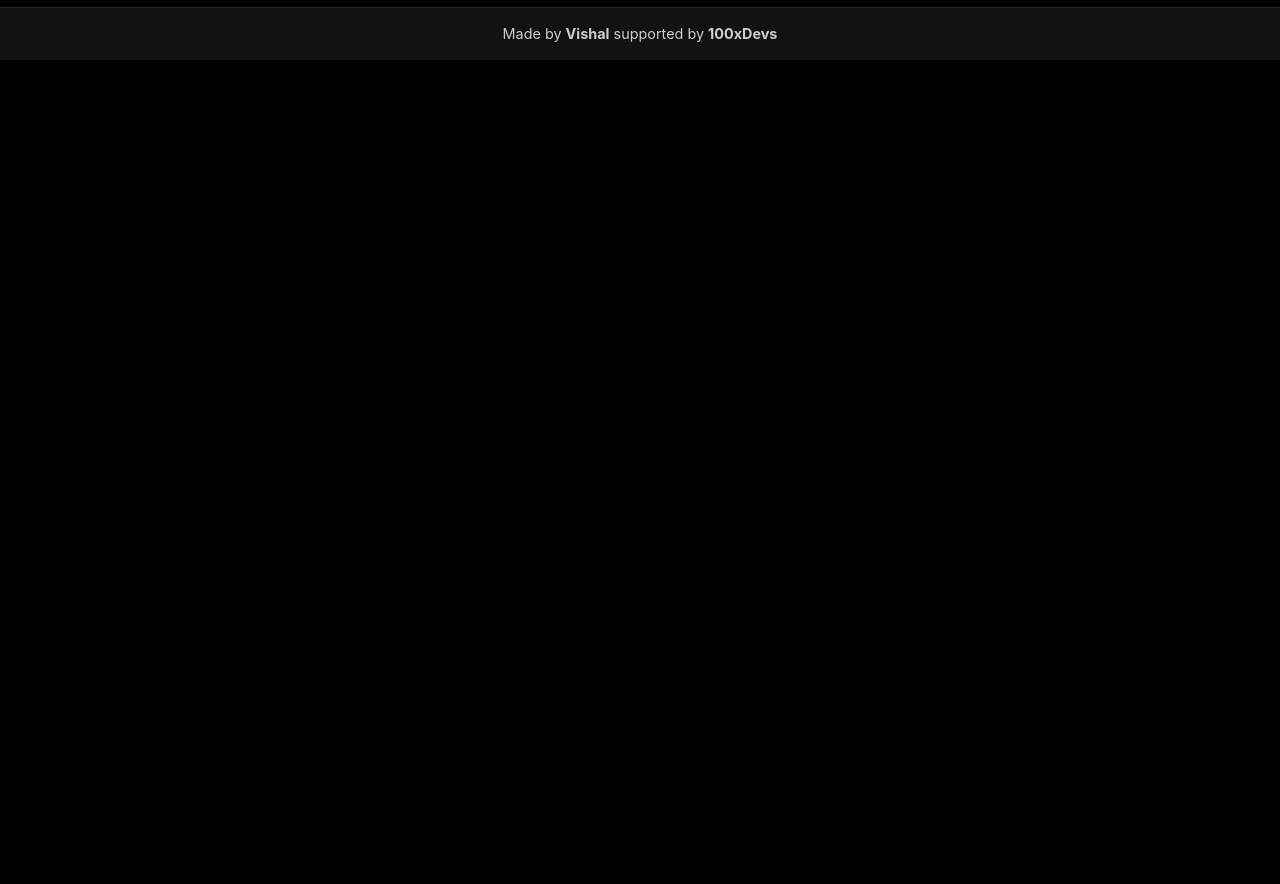
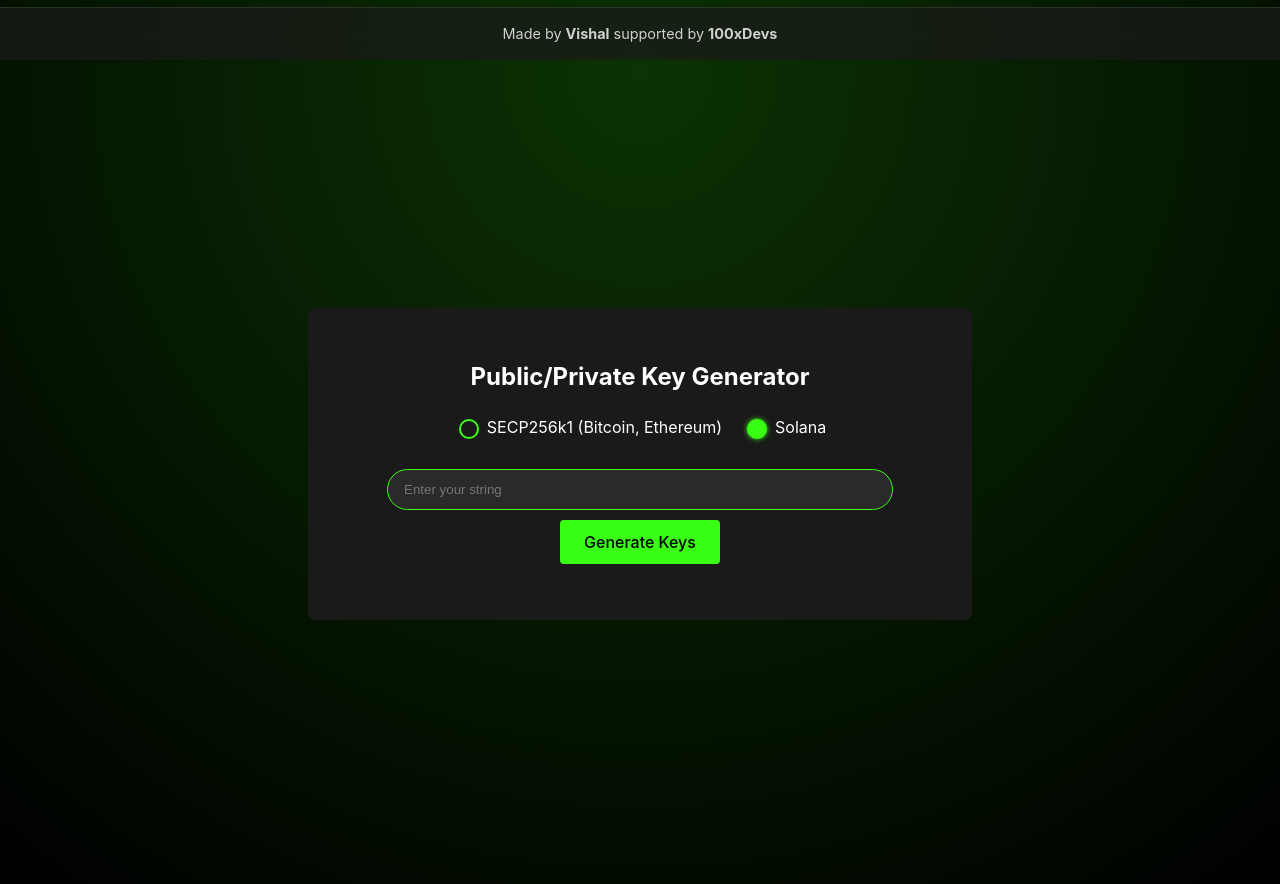
Before and after one commit to Vishalll07/Wallet-Adapter, a React (Vite) app: page / in a window 1280 px wide. Shown: the part 740-1624 px from the top of the page. Before the commit the page ends 944 px from the top, so only its background shows below. Built offline with nearby package versions, Linux system fonts and the light colour scheme.

Commit message:
css changes

```diff
--- a/package.json
+++ b/package.json
@@ -10,10 +10,12 @@
     "preview": "vite preview"
   },
   "dependencies": {
+    "@solana/web3.js": "^1.95.3",
     "elliptic": "^6.5.7",
     "ethers": "^6.13.2",
     "react": "^18.3.1",
-    "react-dom": "^18.3.1"
+    "react-dom": "^18.3.1",
+    "tweetnacl": "^1.0.3"
   },
   "devDependencies": {
     "@eslint/js": "^9.9.0",
--- a/src/App.jsx
+++ b/src/App.jsx
@@ -2,6 +2,7 @@ import './App.css'
 import Navbar from './components/Navbar'; // Add this import at the top of the file
 import { TypeWriter } from './components/TypeWriter';
 import Footer from './components/Footer';
+import KeyGenerator from './components/Keygenerator';
 function App() {
 
 
@@ -10,12 +11,13 @@ function App() {
       <Navbar />
       <div className="home-content">
         <h1 className="main-title">
-          Master and unlock the power of <span className="highlight"><TypeWriter/></span>
+          Master and Unlock the power of<p className="highlight"><TypeWriter/></p>
         </h1>
         <div className="input-container">
           <button className="create-wallet-btn">Connect Wallet</button>
         </div>
       </div>
+      <KeyGenerator />
       <Footer />
     </div>
   )
--- a/src/components/TypeWriter.jsx
+++ b/src/components/TypeWriter.jsx
@@ -8,7 +8,7 @@ export const TypeWriter = () => {
     const [wordIndex, setWordIndex] = useState(0);
     const [typingSpeed, setTypingSpeed] = useState(150);
 
-    const words = ['Wallets','Transactions', 'Crypto', 'WEB3', 'Payments', 'Hashing'];
+    const words = ['Wallets', 'Crypto', 'WEB3', 'Payments', 'Hashing','NFTs','Transactions'];
 
     useEffect(() => {
       const handleTyping = () => {
--- a/src/index.css
+++ b/src/index.css
@@ -28,7 +28,9 @@ body {
   place-items: center;
   min-width: 320px;
   min-height: 100vh;
-  background-color: #000000;
+  background-color: rgba(0, 0, 0, 1);
+ background-image: radial-gradient(circle, rgba(57, 255, 20, 0.2) 0%, rgba(57, 255, 20, 0.1) 50%, rgba(0, 0, 0, 1) 100%);
+
 }
 
 h1 {
@@ -74,7 +76,9 @@ nav {
   justify-content: space-between;
   align-items: center;
   padding: 1rem;
-  background-color: transparent;
+  background-color: rgb(26,26,26,0.6);
+  backdrop-filter: blur(10px);
+  -webkit-backdrop-filter: blur(10px);
   position: fixed;
   top: 0;
   left: 0;
@@ -131,7 +135,7 @@ nav button:hover {
 }
 
 .highlight {
-  background: linear-gradient(to right, #00ffff, #00ff00);
+  background: linear-gradient(to right, #a6ff00, #e900f9);
   -webkit-background-clip: text;
   -webkit-text-fill-color: transparent;
 }
@@ -200,13 +204,120 @@ nav button:hover {
 
 .footer p {
   margin: 0;
-  font-size: 0.9rem; /* Slightly reduced font size */
+  font-size: 0.9rem;
   color: rgba(255, 255, 255, 0.8);
   text-shadow: 0 1px 2px rgba(0, 0, 0, 0.1);
 }
 
 /* Add this new style for the content wrapper */
 .footer-content {
-  max-width: 80%; /* Adjust as needed */
+  max-width: 80%;
   margin: 0 auto;
 }
+
+/* Key Generator styles */
+.key-generator-container {
+  display: flex;
+  justify-content: center;
+  align-items: center;
+  min-height: calc(100vh - 10rem); /* Adjust for top and bottom padding */
+  padding: 20px;
+}
+
+.key-generator {
+  background-color: #1a1a1a;
+  border-radius: 8px;
+  padding: 2rem;
+  width: 100%;
+  max-width: 600px;
+  display: flex;
+  flex-direction: column;
+}
+
+.key-generator h2 {
+  color: #ffffff;
+  margin-bottom: 20px;
+}
+
+.radio-group {
+  display: flex;
+  justify-content: center;
+  margin-bottom: 20px;
+}
+
+.radio-label {
+  display: flex;
+  align-items: center;
+  margin: 0 10px;
+  cursor: pointer;
+}
+
+.radio-label input[type="radio"] {
+  appearance: none;
+  -webkit-appearance: none;
+  width: 20px;
+  height: 20px;
+  border: 2px solid #39ff14;
+  border-radius: 50%;
+  margin-right: 8px;
+  outline: none;
+  cursor: pointer;
+}
+
+.radio-label input[type="radio"]:checked {
+  background-color: #39ff14;
+  box-shadow: 0 0 5px #39ff14;
+}
+
+.input-field {
+  width: calc(100% - 8px); /* Adjusted to account for 4px space on each side */
+  padding: 0.75rem 1rem;
+  background-color: #2a2a2a;
+  border: 1px solid #39ff14;
+  border-radius: 25px;
+  color: white;
+  display: block;
+  margin: 10px auto;
+  max-width: calc(80% - 8px); /* Adjusted to account for 4px space on each side */
+}
+
+.generate-button {
+  background-color: #39ff14;
+  color: black;
+  border: none;
+  border-radius: 4px;
+
+  padding: 0.75rem 1.5rem;
+  font-size: 1rem;
+  cursor: pointer;
+  transition: all 0.3s ease;
+  white-space: nowrap;
+}
+
+.key-display {
+  margin-top: 1.5rem;
+  text-align: left;
+}
+
+.key-label {
+  font-weight: bold;
+  color: #39ff14;
+  margin-bottom: 0.5rem;
+}
+
+.key-value {
+  background-color: #2a2a2a;
+  padding: 0.75rem;
+  border-radius: 4px;
+  word-break: break-all;
+  font-family: monospace;
+  font-size: 0.9rem;
+  margin-bottom: 1rem;
+}
+
+/* Add a new class for the keys container */
+.keys-container {
+  display: flex;
+  flex-direction: column;
+  gap: 10px;
+}
```
Also changed, not shown: 1 other file (tests, documents, lock files or other folders).
